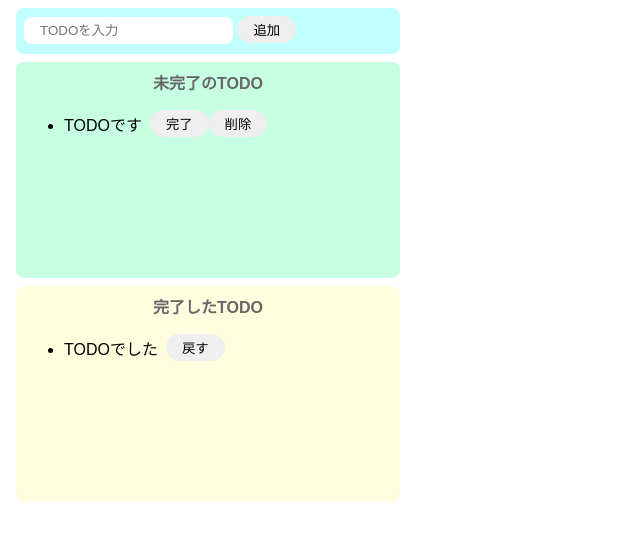
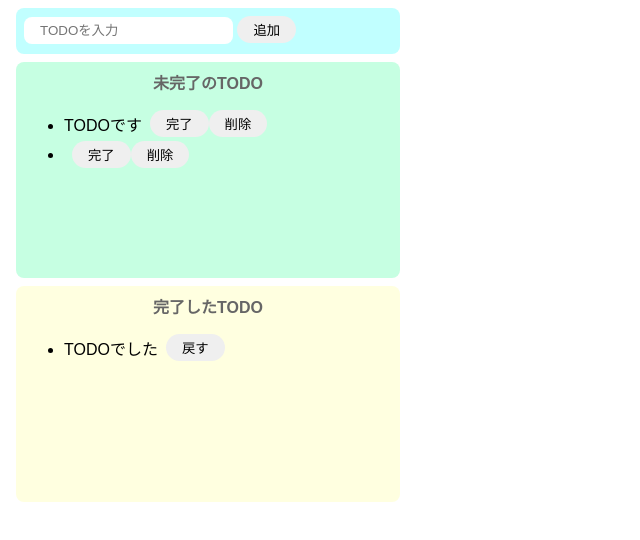
Before and after one commit to Hachi8888/toDoApp, a website built with Parcel: page index.html in a window 1280 px wide. Both pictures are taken after a click on the button "追加". Shown: the whole page, without its empty margins (0-640 px from the left). Built offline with nearby package versions, Linux system fonts and the light colour scheme.

Commit message:
[add] incomplete list item

```diff
--- a/index.html
+++ b/index.html
@@ -7,13 +7,13 @@
 
   <body>
     <div class="input-area">
-      <input placeholder="TODOを入力" />
-      <button>追加</button>
+      <input id="add-text" placeholder="TODOを入力" />
+      <button id="add-button">追加</button>
     </div>
 
     <div class="incomplete-area">
       <p class="title">未完了のTODO</p>
-      <ul>
+      <ul id="incomplete-list">
         <div class="list-row">
           <li>TODOです</li>
           <button>完了</button>
--- a/src/index.js
+++ b/src/index.js
@@ -1 +1,42 @@
 import "./styles.css";
+
+const onClickAdd = () => {
+  const inputText = document.getElementById("add-text").value;
+  document.getElementById("add-text").value = "";
+
+  // divタグ作成
+  const div = document.createElement("div");
+  div.className = "list-row";
+
+  // liタグ作成
+  const li = document.createElement("li");
+  li.innerText = inputText;
+
+  // button(完了)タグ生成
+  const completeButton = document.createElement("button");
+  completeButton.innerText = "完了";
+  completeButton.addEventListener("click", () => {
+    alert("完了");
+  });
+
+  // button(削除)タグ生成
+  const deleteButton = document.createElement("button");
+  deleteButton.innerText = "削除";
+  deleteButton.addEventListener("click", () => {
+    alert("削除");
+  });
+
+  // divタグの子要素うに各要素を設定
+  div.appendChild(li);
+  div.appendChild(completeButton);
+  div.appendChild(deleteButton);
+
+  // 未完了のリストに追加
+  document.getElementById("incomplete-list").appendChild(div);
+
+  alert(inputText);
+};
+
+document
+  .getElementById("add-button")
+  .addEventListener("click", () => onClickAdd());
```
